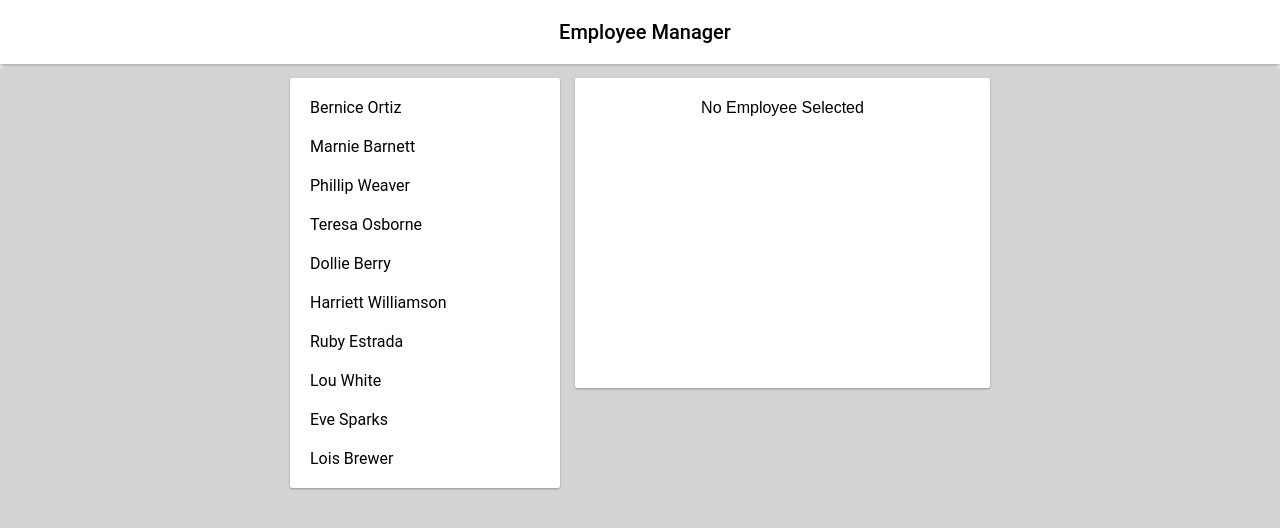
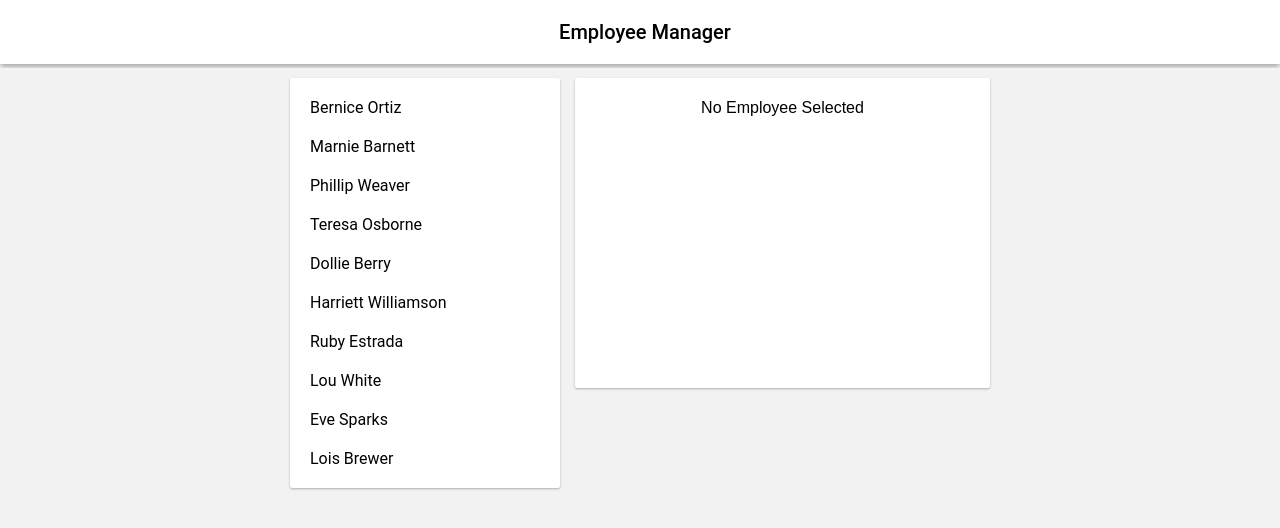
Before and after one commit to devlemire/employee-list, a React (Create React App) app: page / in a window 1280 px wide. Shown: the top 528 px of the page. Built offline with nearby package versions, Linux system fonts and the light colour scheme.

Commit message:
JL solution - Update index.css

```diff
--- a/src/index.css
+++ b/src/index.css
@@ -50,7 +50,7 @@ body {
   display: flex;
   justify-content: center;
   height: calc(100vh - 68px);
-  background: lightgray;
+  background: #f2f2f2;
 }
 
 /* Buttons */
```
